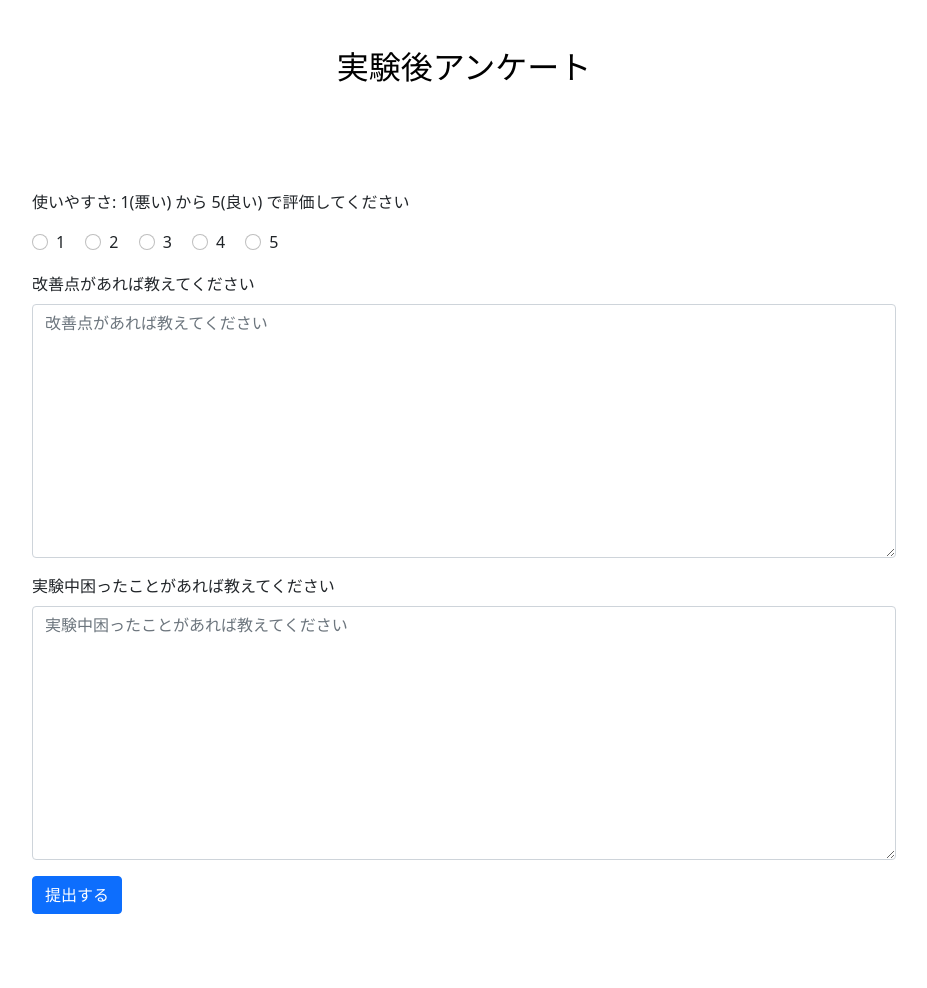
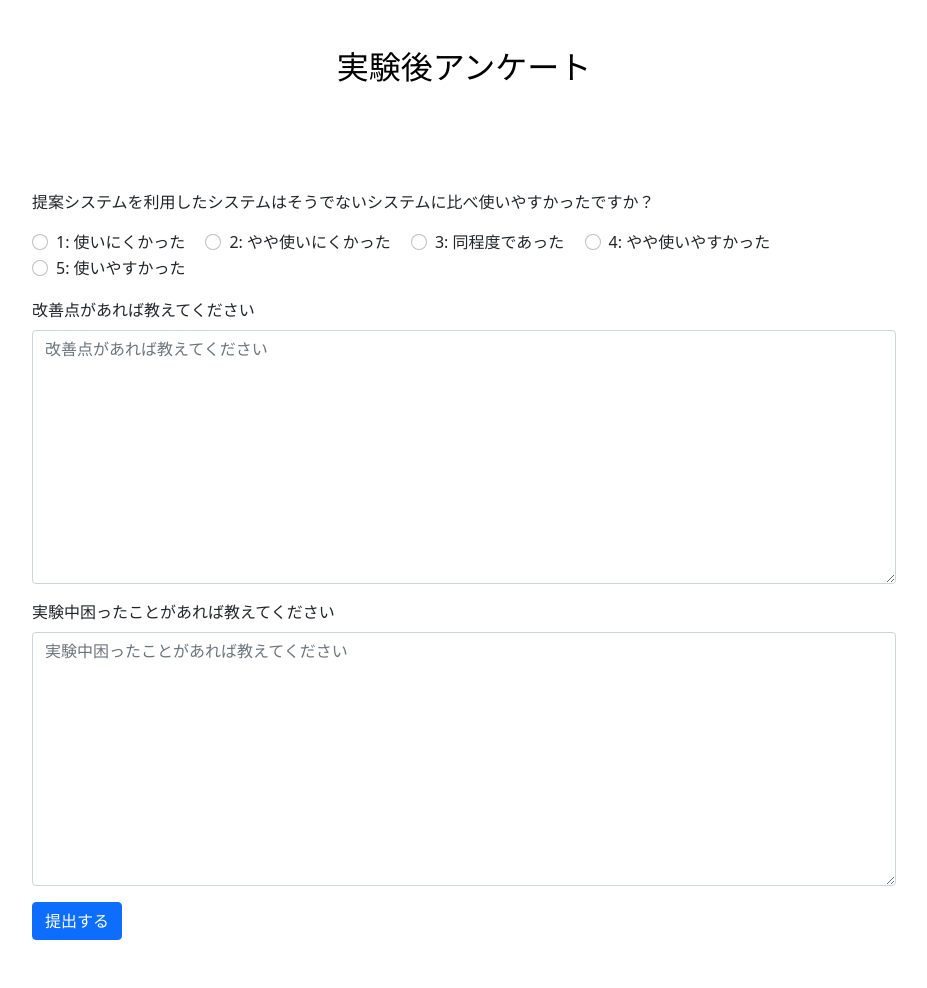
Before and after one commit to t-nakatani/flwapp_exp, a Django app: page /questionnaire/1/ in a window 1280 px wide. Shown: the part 56-1044 px from the top of the page, without its empty margins (176-1103 px from the left). Before the commit the page ends 970 px from the top, so only its background shows below. Run offline with Django 4.2, Linux system fonts and the light colour scheme; the visitor is signed in with stand-in values (Sample User, id 1); parts of the project's set-up code (start-up, migrations or seed data) failed here and were passed over; some libraries are stand-ins or nearby versions.

Commit message:
[UPADTE] questionnaire

```diff
--- a/img_processing/models.py
+++ b/img_processing/models.py
@@ -23,6 +23,6 @@ class ImageProcessing(models.Model):
 class Questionnaire(models.Model):
     """実験後アンケートのためのモデル"""
     user = models.OneToOneField(User, on_delete=models.PROTECT)
-    usability = models.IntegerField(default=0)
+    system_usability = models.IntegerField(default=0)
     trouble = models.TextField(default='')
     to_be_improved = models.TextField(default='')
--- a/img_processing/templates/questionnaire.html
+++ b/img_processing/templates/questionnaire.html
@@ -19,15 +19,16 @@
 <div class="p-5 w-75 mx-auto">
     <form method="post">
         {% csrf_token %}
-        <p>使いやすさ: 1(悪い) から 5(良い) で評価してください</p>
-        {% for i in 1to5 %}
+
+        <p>提案システムを利用したシステムはそうでないシステムに比べ使いやすかったですか？</p>
+        {% for label in labels %}
         <div class="form-check form-check-inline">
-            <input class="form-check-input" type="radio" name="radio_options" id={{ i }} value={{ i }}>
-            <label class="form-check-label" for="inlineRadio">{{ i }}</label>
+            <input class="form-check-input" type="radio" name="system_usability" id={{ label }} value={{ label }}>
+            <label class="form-check-label" for="inlineRadio">{{ label }}</label>
         </div>
         {% endfor %}
+
         <div class="pt-3">{% bootstrap_form form %}</div>
-
         {% bootstrap_button button_type="submit" content="提出する" %}
     </form>
 </div>
--- a/img_processing/views/exp.py
+++ b/img_processing/views/exp.py
@@ -40,7 +40,7 @@ def progress(request, user_id):
         return HttpResponseForbidden('You cannot access this page')
 
     if request.method == 'GET':
-        percentage_completed = f'{request.user.num_finished_img * 5}%'
+        percentage_completed = f'{int(request.user.num_finished_img * 3.3) + 1}%'
         context = {'percentage_completed': percentage_completed,
                    'user': request.user}
         return render(request, 'progress.html', context)
@@ -68,14 +68,15 @@ def questionnaire(request, user_id):
 
     if request.method == 'GET':
         form = QuestionnaireForm()
-        context = {'form': form, '1to5': [1, 2, 3, 4, 5]}
+        labels = ['1: 使いにくかった', '2: やや使いにくかった', '3: 同程度であった', '4: やや使いやすかった', '5: 使いやすかった']
+        context = {'form': form, 'labels': labels}
         return render(request, 'questionnaire.html', context)
 
     if request.method == 'POST':
         form = QuestionnaireForm(request.POST)
         if form.is_valid():
             questionnaire = form.save(commit=False)
-            questionnaire.usability = request.POST["radio_options"]
+            questionnaire.system_usability = request.POST["system_usability"][0]
             questionnaire.user = user
             try:
                 questionnaire.save()
```
Also changed, not shown: img_processing/migrations/0007_rename_usability_questionnaire_system_usability_and_more.py (added), img_processing/migrations/0008_remove_questionnaire_system_is_better.py (added).
